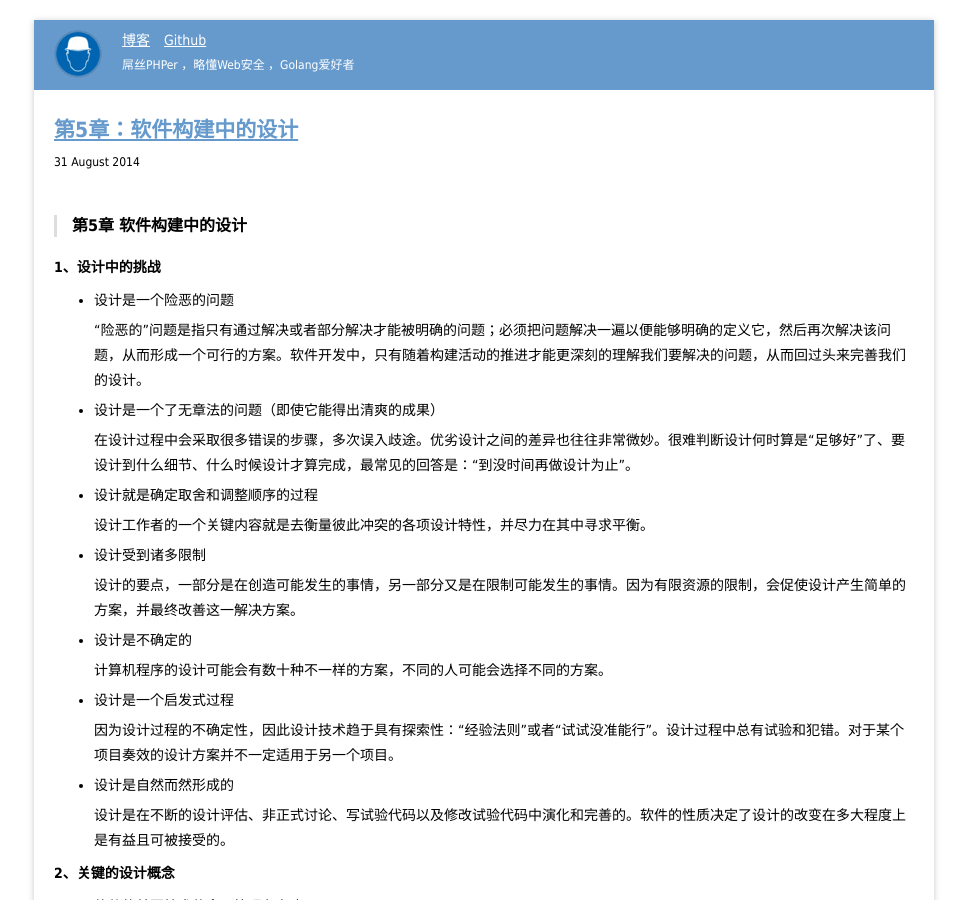
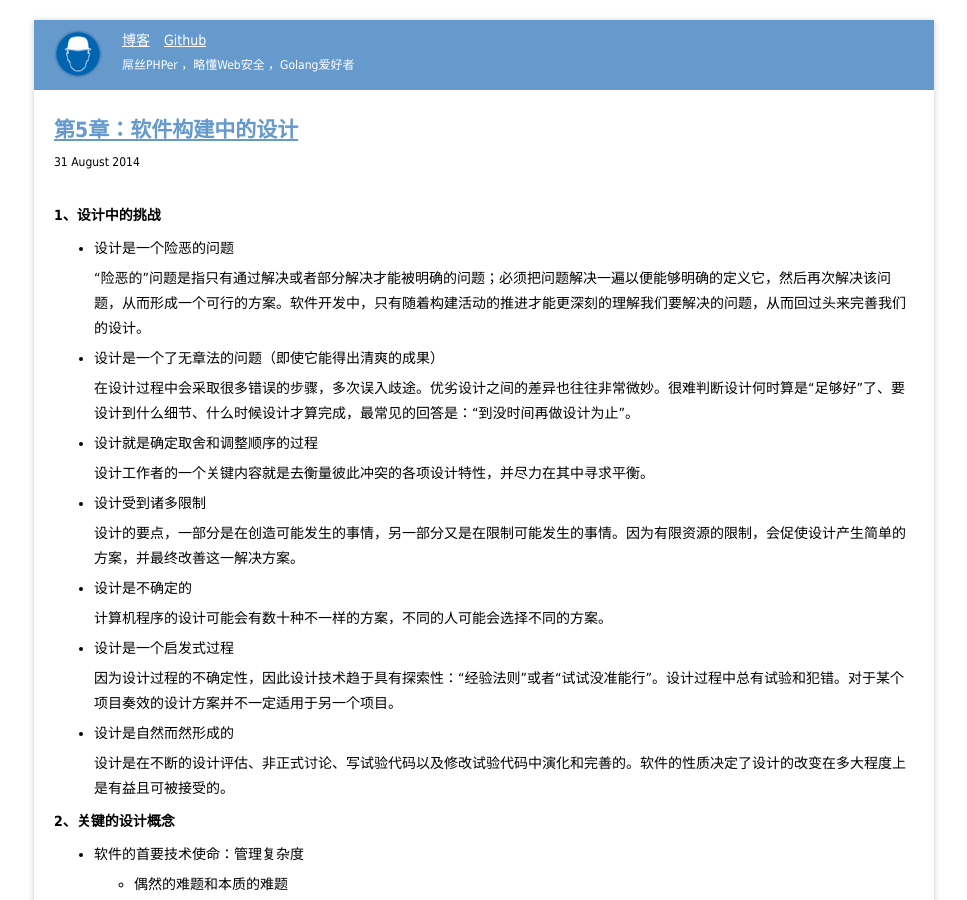
Before and after one commit to tabalt/tabalt.github.io, a Jekyll site: the page built from _posts/code-complete-2/2014-08-31-cc2-design-in-construction.md, in a window 1280 px wide and 900 px high. Shown: the whole window, without its empty margins (156-1123 px from the left). Built offline with Jekyll 4.4.1, drawn with Linux system fonts in a browser that asks for light colours; Markdown is read by kramdown in place of the engine named in the settings; comment, search, counter and statistics services are not loaded.

Commit message:
Update 2014-08-31-cc2-design-in-construction.md

```diff
--- a/_posts/code-complete-2/2014-08-31-cc2-design-in-construction.md
+++ b/_posts/code-complete-2/2014-08-31-cc2-design-in-construction.md
@@ -6,9 +6,6 @@ date:   2014-08-31 00:30:00
 categories: 博文
 
 ---
-
-
-### 第5章 软件构建中的设计
 
 
 #### 1、设计中的挑战
```
